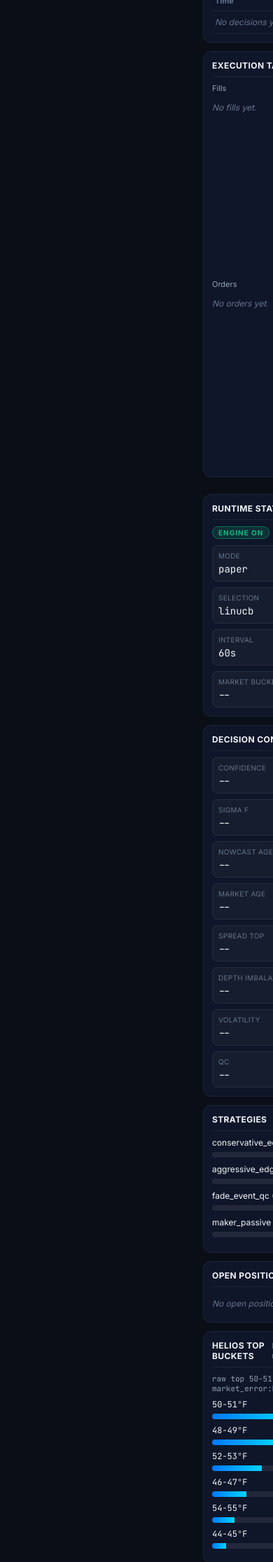
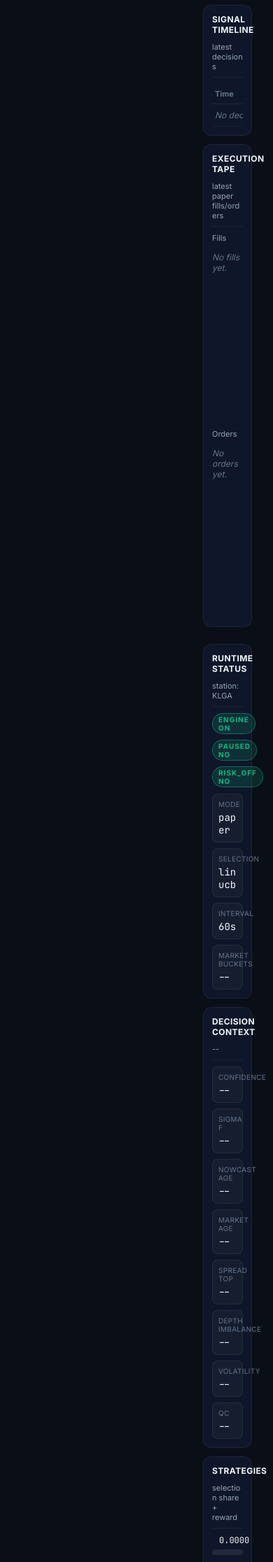
Before and after one commit to anx00/helios, a FastAPI app: page /autotrader in a window 390 px wide. Shown: the part 2160-4392 px from the top of the page at 70% size. Run offline with FastAPI, Linux system fonts and the light colour scheme; data that the repository does not hold is empty.

Commit message:
autotrader columns fix
He ajustado el layout responsive del dashboard /autotrader en autotrader.html para que no se recorte nada por la derecha en ningún tamaño (incluida la reducción de ancho por la sidebar):

.layout ahora usa flex-wrap con min-width: 0 en las columnas, para que se apilen automáticamente cuando no haya ancho real suficiente.
.kpi-grid, .metric-grid y .execution-grid pasan a minmax(...) para que las “columnas” se reorganicen según el ancho disponible, no según el viewport.
.panel-header permite wrap y rompe texto largo (panel-meta) para que los metadatos no empujen contenido fuera de pantalla.
Truncado con ellipsis en nombres largos en estrategias y en el header de mini-items para evitar overflow.
Recarga /autotrader y prueba a cambiar el tamaño de la ventana: ya no deberían “salirse” columnas por la derecha.

```diff
--- a/templates/autotrader.html
+++ b/templates/autotrader.html
@@ -125,7 +125,8 @@
 
     .kpi-grid {
         display: grid;
-        grid-template-columns: repeat(4, minmax(0, 1fr));
+        /* Auto-wrap based on available width (works even with sidebar). */
+        grid-template-columns: repeat(auto-fit, minmax(240px, 1fr));
         gap: 10px;
         margin-bottom: 14px;
     }
@@ -162,9 +163,21 @@
     .neg { color: #EF4444; }
 
     .layout {
-        display: grid;
-        grid-template-columns: 1.45fr 1fr;
+        /* Flex-wrap adapts to the real available width (not just viewport breakpoints). */
+        display: flex;
+        flex-wrap: wrap;
+        align-items: flex-start;
         gap: 12px;
+    }
+    /* Prevent long content from forcing horizontal overflow in flex/grid contexts. */
+    .layout > div {
+        min-width: 0;
+    }
+    .layout > div:first-child {
+        flex: 1.45 1 640px;
+    }
+    .layout > div:last-child {
+        flex: 1 1 420px;
     }
     .panel {
         background: var(--bg-secondary);
@@ -172,11 +185,14 @@
         border-radius: 12px;
         padding: 12px;
         margin-bottom: 12px;
+        min-width: 0;
     }
     .panel-header {
         display: flex;
         align-items: center;
         justify-content: space-between;
+        flex-wrap: wrap;
+        gap: 10px;
         margin-bottom: 9px;
         padding-bottom: 8px;
         border-bottom: 1px solid rgba(255,255,255,0.06);
@@ -190,10 +206,13 @@
     .panel-meta {
         font-size: 11px;
         color: var(--text-secondary);
+        min-width: 0;
+        overflow-wrap: anywhere;
     }
     .table-wrap {
         max-height: 460px;
         overflow: auto;
+        max-width: 100%;
     }
     .table {
         width: 100%;
@@ -258,7 +277,8 @@
 
     .metric-grid {
         display: grid;
-        grid-template-columns: repeat(2, minmax(0, 1fr));
+        /* Collapses to 1 column when the panel is narrow (no viewport dependency). */
+        grid-template-columns: repeat(auto-fit, minmax(240px, 1fr));
         gap: 8px;
     }
     .metric {
@@ -266,13 +286,14 @@
         border-radius: 8px;
         padding: 8px;
         background: rgba(255,255,255,0.03);
+        min-width: 0;
     }
     .metric .label { font-size: 10px; color: var(--text-muted); text-transform: uppercase; margin-bottom: 4px; letter-spacing: 0.3px; }
-    .metric .value { font-family: 'JetBrains Mono', monospace; font-size: 14px; }
+    .metric .value { font-family: 'JetBrains Mono', monospace; font-size: 14px; overflow-wrap: anywhere; }
 
     .execution-grid {
         display: grid;
-        grid-template-columns: 1fr 1fr;
+        grid-template-columns: repeat(auto-fit, minmax(360px, 1fr));
         gap: 10px;
     }
     .mini-list {
@@ -294,6 +315,8 @@
         background: linear-gradient(180deg, rgba(255,255,255,0.03), rgba(255,255,255,0.015));
     }
     .mini-item .head { display: flex; justify-content: space-between; align-items: flex-start; gap: 8px; font-size: 11px; color: var(--text-secondary); margin-bottom: 5px; }
+    .mini-item .head > span { min-width: 0; }
+    .mini-item .head > span:last-child { overflow: hidden; text-overflow: ellipsis; white-space: nowrap; }
     .mini-item .line { font-size: 13px; font-weight: 600; }
     .tz-stack {
         display: flex;
@@ -399,9 +422,8 @@
     .edge-action.sell { color: #EF4444; }
     .edge-action.hold { color: var(--text-secondary); font-weight: 700; }
 
-    @media (max-width: 1300px) { .kpi-grid { grid-template-columns: repeat(2, minmax(0,1fr)); } }
-    @media (max-width: 1100px) { .layout { grid-template-columns: 1fr; } }
     @media (max-width: 760px) {
+        /* Force single-column on very small viewports for readability. */
         .kpi-grid { grid-template-columns: 1fr; }
         .metric-grid { grid-template-columns: 1fr; }
         .control-msg { width: 100%; margin-left: 0; }
@@ -419,6 +441,19 @@
         .mini-list {
             min-height: 250px;
         }
+    }
+
+    .strategy-row {
+        display: flex;
+        justify-content: space-between;
+        gap: 10px;
+        font-size: 12px;
+    }
+    .strategy-name {
+        min-width: 0;
+        overflow: hidden;
+        text-overflow: ellipsis;
+        white-space: nowrap;
     }
 </style>
 {% endblock %}
@@ -979,8 +1014,8 @@ function renderStrategies(rows) {
         const rew = Number(r.reward_sum || 0);
         return `
             <div style="margin-bottom:9px;">
-                <div style="display:flex;justify-content:space-between;font-size:12px;">
-                    <span>${esc(r.name || "--")} (${r.selected_count || 0})</span>
+                <div class="strategy-row">
+                    <span class="strategy-name">${esc(r.name || "--")} (${r.selected_count || 0})</span>
                     <span class="mono ${rew > 0 ? "pos" : (rew < 0 ? "neg" : "")}">${signed(rew, 4)}</span>
                 </div>
                 <div class="bar-wrap"><div class="bar" style="width:${w.toFixed(1)}%"></div></div>
```
